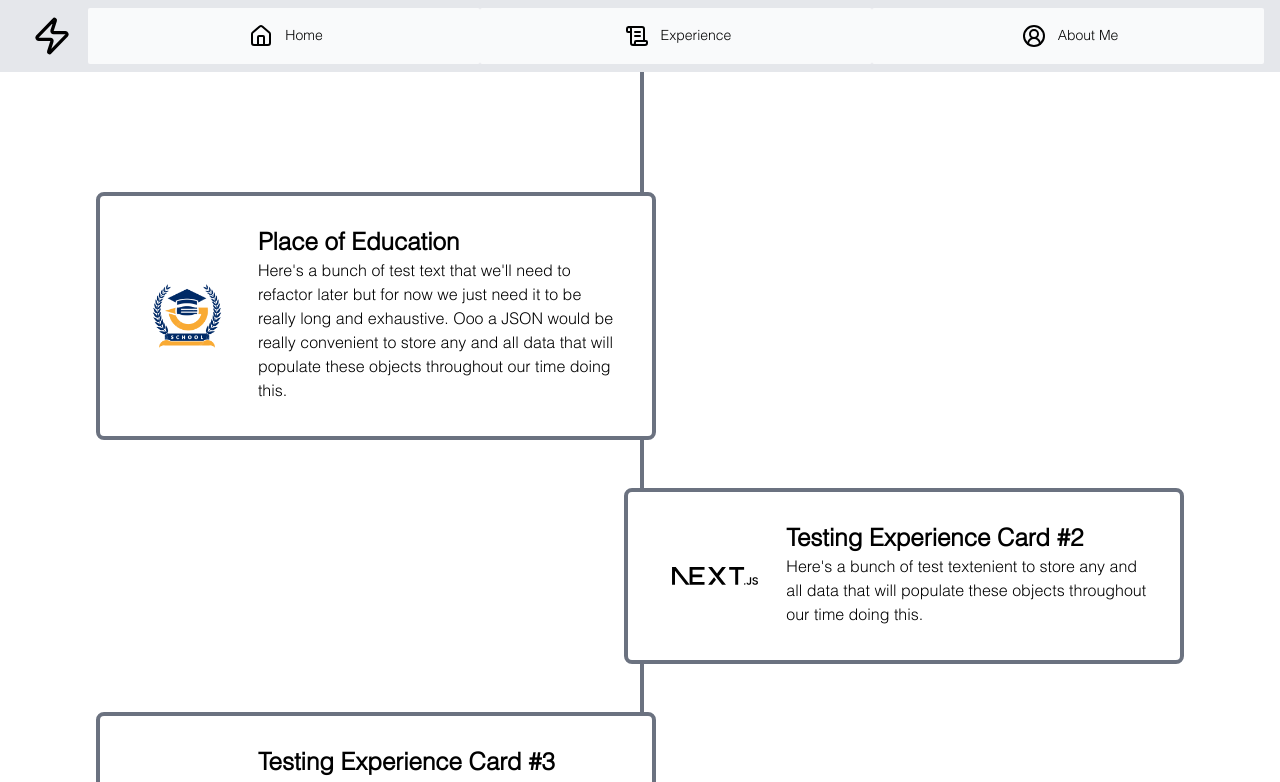
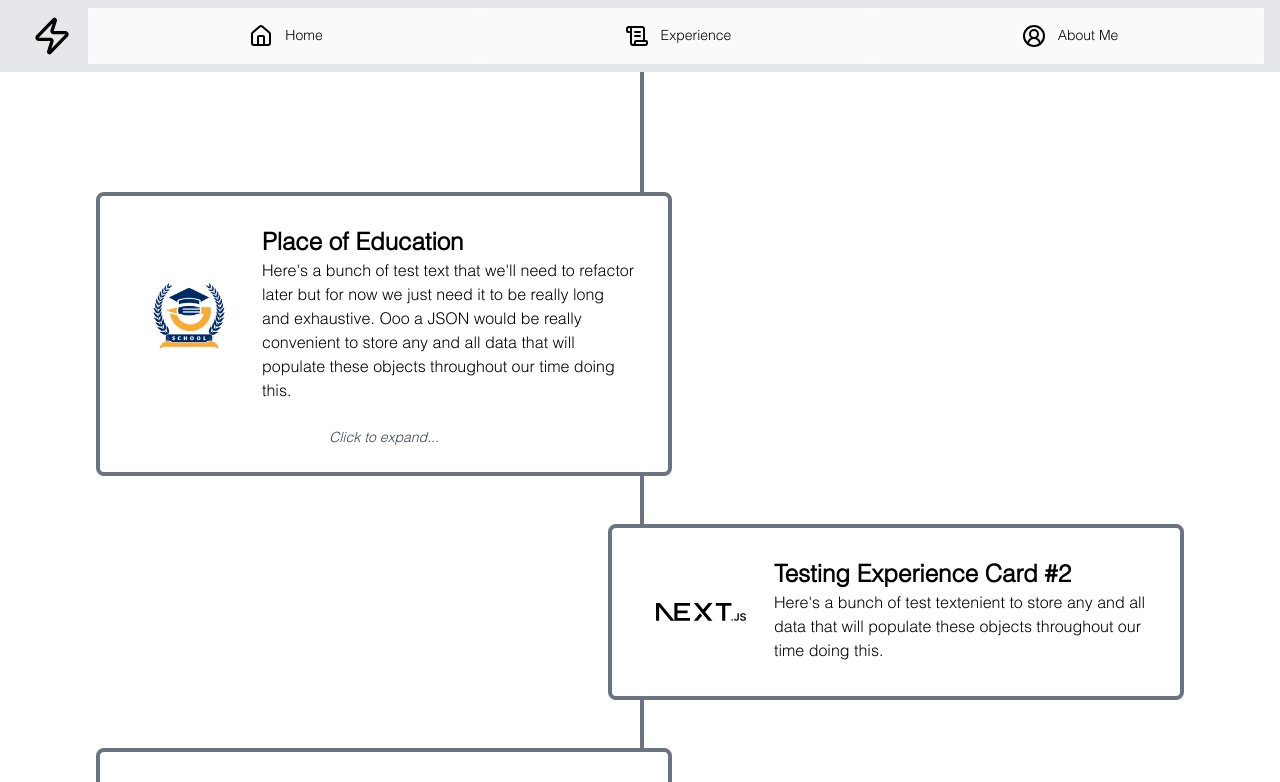
Before and after one commit to hrobb/personalSiteBase, a Next.js app: page /experience in a window 1280 px wide. Shown: the top 782 px of the page. Built offline with nearby package versions, Linux system fonts and the light colour scheme.

Commit message:
Added expansion functionality to exp cards

```diff
--- a/app/data.json
+++ b/app/data.json
@@ -15,7 +15,8 @@
 			{
 				"id": 2,
 				"title": "Place of Education",
-				"text": "Here's a bunch of test text that we'll need to refactor later but for now we just need it to be really long and exhaustive. Ooo a JSON would be really convenient to store any and all data that will populate these objects throughout our time doing this.",
+				"shortText": "Here's a bunch of test text that we'll need to refactor later but for now we just need it to be really long and exhaustive. Ooo a JSON would be really convenient to store any and all data that will populate these objects throughout our time doing this.",
+				"longText": "Lorem ipsum odor amet, consectetuer adipiscing elit. Quisque convallis curae commodo nec hendrerit aptent ante suspendisse elit. Eleifend dignissim pulvinar phasellus bibendum dictum. Sociosqu at class per nunc mauris. Elementum augue fames mattis dapibus montes ex mattis sagittis consequat. Consectetur nunc pellentesque consectetur gravida; ridiculus nisi neque per. Ac commodo luctus inceptos tellus elementum convallis dapibus. Euismod sodales fusce tortor ex quisque? Risus tempus hac penatibus; lobortis per dis suspendisse.",
 				"imgSrc": "/school.png",
 				"altText": "Filler logo?"
 			},
@@ -23,7 +24,8 @@
 			{
 				"id": 3,
 				"title": "Testing Experience Card #2",
-				"text": "Here's a bunch of test textenient to store any and all data that will populate these objects throughout our time doing this.",
+				"shortText": "Here's a bunch of test textenient to store any and all data that will populate these objects throughout our time doing this.",
+				"longText": "Lorem ipsum odor amet, consectetuer adipiscing elit. Et quis imperdiet, nec ultricies efficitur montes at aptent. Suscipit tempor morbi congue nascetur nascetur eget. Neque praesent himenaeos ultricies; sagittis porta consequat bibendum. Placerat placerat placerat finibus, magna felis euismod ornare eleifend. Maecenas tortor arcu ullamcorper id augue bibendum? Euismod eleifend non placerat ipsum placerat auctor ante. Pellentesque torquent mollis euismod rhoncus montes pretium. Tristique luctus litora mauris condimentum sagittis inceptos etiam vel.",
 				"imgSrc": "/next.svg",
 				"altText": "Filler logo?"
 			},
@@ -31,7 +33,8 @@
 			{
 				"id": 4,
 				"title": "Testing Experience Card #3",
-				"text": "Here's a bunch of test text that we'll need to refactor later but for now we just need it to be really long and exhaustive. Ooo a JSON would be really convenient to store any and this.",
+				"shortText": "Here's a bunch of test text that we'll need to refactor later but for now we just need it to be really long and exhaustive. Ooo a JSON would be really convenient to store any and this.",
+				"longText": "Lorem ipsum odor amet, consectetuer adipiscing elit. Suscipit tempor habitasse vestibulum pellentesque proin morbi? Id mi hendrerit maecenas at pellentesque consequat feugiat vulputate. Nec curabitur fames condimentum sodales montes ut ad arcu habitasse. Nibh ut dictum, mollis fringilla aenean purus. Ac conubia in senectus class justo vel elementum. Rutrum volutpat potenti pulvinar elementum varius curae; lacinia mollis ut. Scelerisque augue class; maecenas fusce nulla nec.",
 				"imgSrc": "/next.svg",
 				"altText": "Filler logo?"
 			}
--- a/app/experience/page.tsx
+++ b/app/experience/page.tsx
@@ -12,9 +12,12 @@ export default function Experience() {
 			<main className="flex flex-col items-center justify-between p-16 sm:p-24">
 				{cards.map((card, index) => (
 					<ExperienceCard
+						key={index}
+						index={index}
 						orientation={index % 2 == 0 ? 'left' : 'right'}
 						title={card.title}
-						text={card.text}
+						shortText={card.shortText}
+						longText={card.longText}
 						imgSrc={card.imgSrc}
 						altText={card.altText}
 					/>
--- a/app/ui/experience/experienceCard.tsx
+++ b/app/ui/experience/experienceCard.tsx
@@ -1,33 +1,56 @@
+'use client'
+
 import Image from 'next/image';
+import { useEffect, useState } from "react";
+import clsx from 'clsx';
 
 export default function ExperienceCard({
+	index,
 	orientation,
 	title,
-	text,
+	shortText,
+	longText,
 	imgSrc,
 	altText
 }: {
-	orientation: string;
+	index: number,
+	orientation: 'left' | 'right';
 	title: string;
-	text: string;
+	shortText: string;
+	longText: string;
 	imgSrc: string;
 	altText: string;
 }) {
+	const [expand, setExpand] = useState(false);
+	const [expandNotice, disableNotice] = useState(true && index == 0);
+
+	const handleClick = () => {
+		setExpand(!expand);
+		disableNotice(false);
+	}
 
 	return (
 		<div className='container flex justify-center items-center'>
 			{/* Spacer div */}
-			<div className={`${orientation == "left" ? 'hidden' : 'flex w-0 md:w-1/4 lg:w-1/2 animate-width-transition'}`}>
+			<div className={clsx(
+				'w-0 md:w-1/4 lg:w-1/2 animate-width-transition',
+				{'hidden': orientation == 'left', 'flex': orientation == 'right'}
+			)}/>
+
+			{/* Dividing line for large displays */}
+			<div className={`flex-1 ${orientation === 'left' ? 'hidden' : 'right-0'} align-center w-full h-1 bg-gray-500`}>
 			</div>
 
-			{/* Dividing line for large displays */}
-			<div
-				className={`flex-1 ${orientation === 'left' ? 'hidden' : 'right-0'} align-center w-full h-1 bg-gray-500`}
-			></div>
+			<div className={clsx(
+				'flex-1 align-center w-full h-1 bg-gray-500',
+				{'hidden': orientation == 'left', 'right-0': orientation == 'right'}
+			)}/>
 
 			{/* Experience Card content */}
-			<div className={`${orientation == "left" ? '' : ''} max-w-full mx-auto`}>
-				<div className='flex flex-col md:flex-row mx-auto max-w-xl overflow-x-auto justify-center items-center bg-white border-4 border-gray-500 rounded-lg m-6 p-6 animate-width-transition'>
+			<div
+				onClick={handleClick}
+				className='flex flex-col max-w-full mx-auto max-w-xl transition transition-transform hover:scale-105 bg-white border-4 border-gray-500 rounded-lg m-6 p-6 cursor-pointer'>
+				<div className='flex flex-col md:flex-row mx-auto overflow-x-auto justify-center items-center'>
 					<div className='flex justify-center md:w-1/4 p-5'>
 						<Image
 							src={imgSrc}
@@ -38,23 +61,32 @@ export default function ExperienceCard({
 						/>
 					</div>
 					<div className="md:w-3/4 p-2">
-						<div>
-							<h1 className='text-2xl font-bold'>{title}</h1>
-						</div>
-						<div>
-							<p>{text}</p>
-						</div>
+						<h1 className='text-2xl font-bold'>{title}</h1>
+						<p>{shortText}</p>
 					</div>
 				</div>
+				{expand && (
+					<div className='mx-auto text-justify p-2'>
+						<p>{longText}</p>
+					</div>
+				)}
+				{expandNotice && (
+					<div className='text-center pt-4 text-sm text-gray-700 italic'>
+						<p>Click to expand...</p>
+					</div>
+				)}
 			</div>
 
-			<div
-				className={`flex-1 ${orientation === 'left' ? 'left-0' : 'hidden'} align-center w-full h-1 bg-gray-500`}
-			></div>
+			<div className={clsx(
+				'flex-1 align-center w-full h-1 bg-gray-500',
+				{'hidden': orientation == 'right', 'left-0': orientation == 'left'}
+			)}/>
 
+			<div className={clsx(
+				'w-0 md:w-1/4 lg:w-1/2 animate-width-transition',
+				{'hidden': orientation == 'right', 'flex': orientation == 'left'}
+			)}/>
 
-			<div className={`${orientation == "left" ? 'flex w-0 md:w-1/4 lg:w-1/2 animate-width-transition' : 'hidden'}`}>
-			</div>
 		</div>
 	)
 }
--- a/app/ui/navigation/header.tsx
+++ b/app/ui/navigation/header.tsx
@@ -1,12 +1,8 @@
 "use client";
 
 import { useEffect, useState } from "react";
-import Link from "next/link";
-//import Logo from "./logo";
 import Navlinks from "./navlinks";
-//import MobileMenu from "./mobilemenu";
 import {Icons} from "../icons";
-import { LinkIcon } from "lucide-react";
 
 export default function Header() {
 	const [nav,setNav] = useState(false);
```
